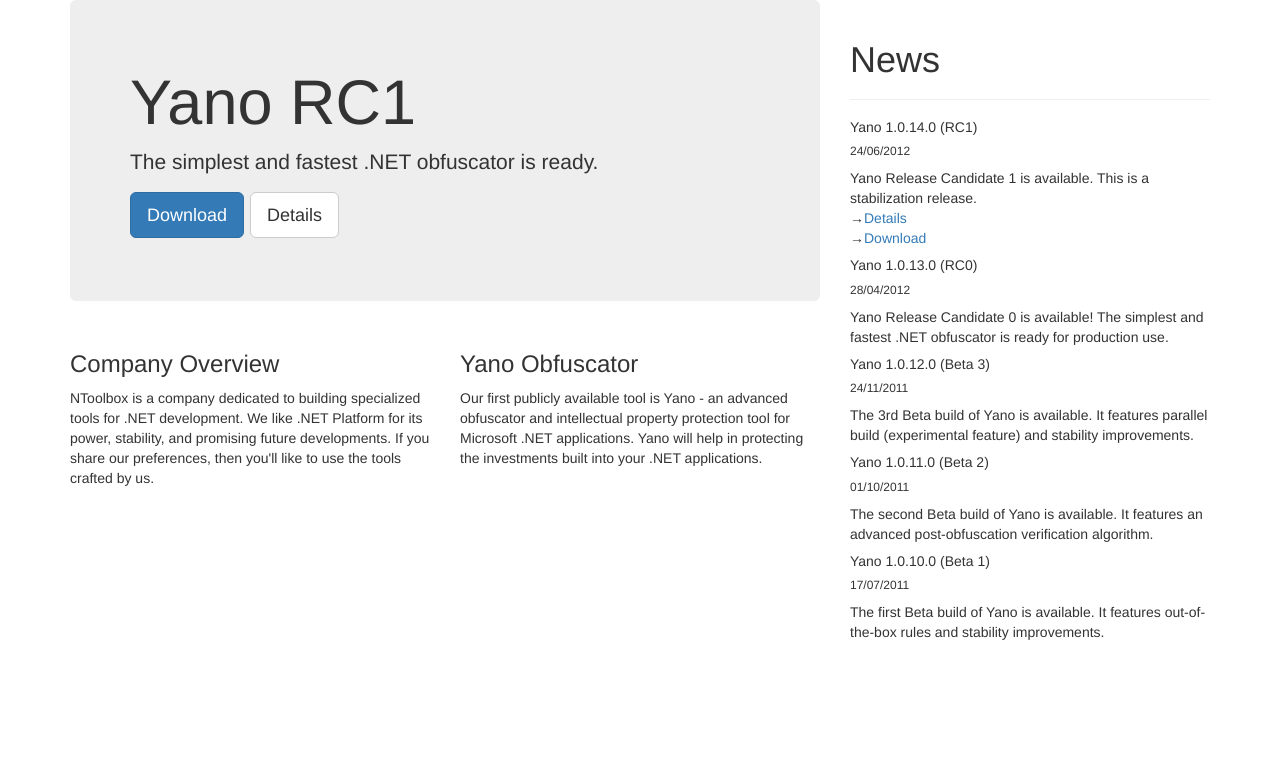
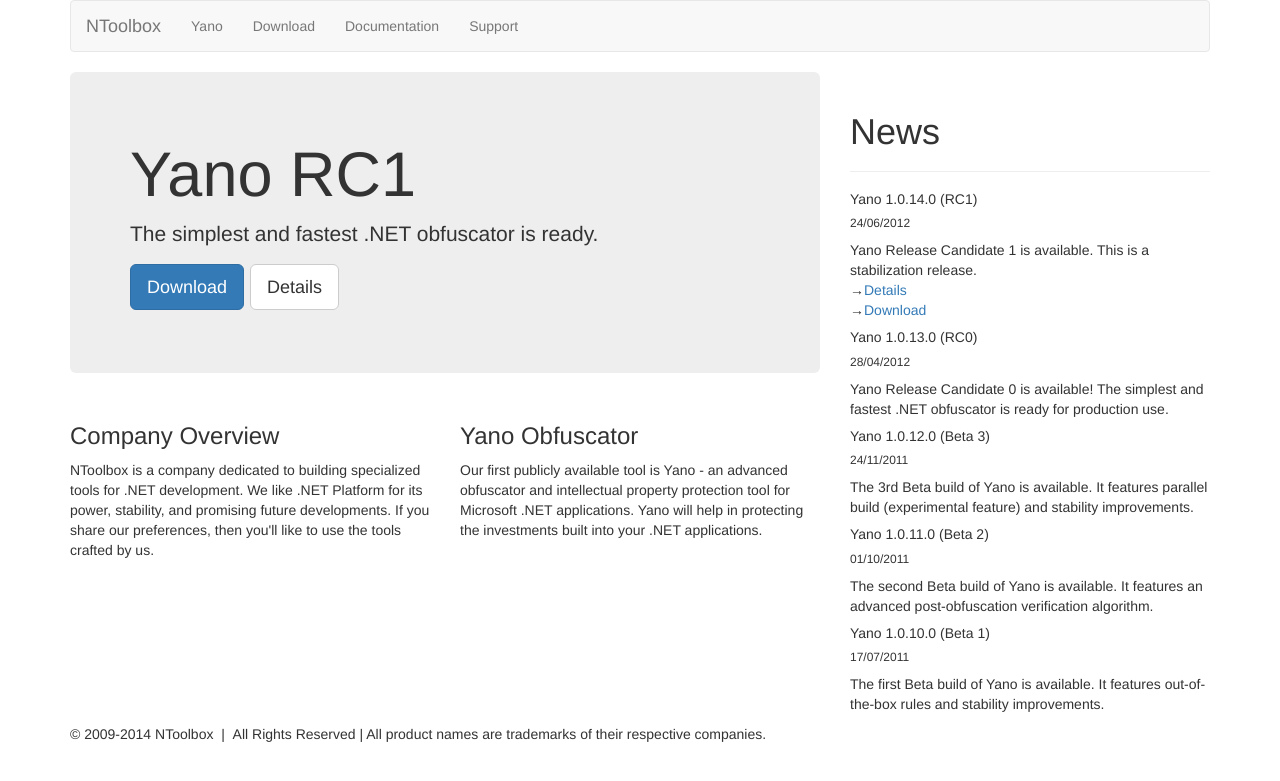
Before and after one commit to artur-reaboi/ntoolbox.github.io, a Jekyll site: the page built from index.html, in a window 1280 px wide. Shown: the top 781 px of the page. Built offline with Jekyll 4.4.1, drawn with Linux system fonts in a browser that asks for light colours; nearby versions of some CDN libraries.

Commit message:
Update base.html

```diff
--- a/_layouts/base.html
+++ b/_layouts/base.html
@@ -26,8 +26,35 @@
 </head>
 <body>
   <div class="container">
+    <nav class="navbar navbar-default" role="navigation">
+      <div class="navbar-header">
+        <button type="button" class="navbar-toggle" data-toggle="collapse" data-target="#bs-navbar-collapse">
+          <span class="sr-only">Toggle navigation</span>
+          <span class="icon-bar"></span>
+          <span class="icon-bar"></span>
+          <span class="icon-bar"></span>
+        </button>
+        <a class="navbar-brand" href="/">NToolbox</a>
+      </div>
+      <div class="collapse navbar-collapse" id="bs-navbar-collapse">
+        <ul class="nav navbar-nav">
+          <li><a href="/yano">Yano</a></li>
+          <li><a href="/download">Download</a></li>
+          <li><a href="/documentation">Documentation</a></li>
+          <li><a href="/support">Support</a></li>
+        </ul>
+        <ul class="nav navbar-nav navbar-right">
+        </ul>
+      </div>
+    </nav>
+
     {{ content }}
+
+    <footer>
+      <p>&copy; 2009-2014 NToolbox&nbsp;&nbsp;|&nbsp;&nbsp;All Rights Reserved | All product names are trademarks of their respective companies.</p>
+    </footer>
   </div>
+  <script src="//cdn.jsdelivr.net/jquery/2.1.0/jquery.min.js"></script>
   <script src="//cdn.jsdelivr.net/bootstrap/3.1.1/js/bootstrap.min.js"></script>
 </body>
 </html>
```
